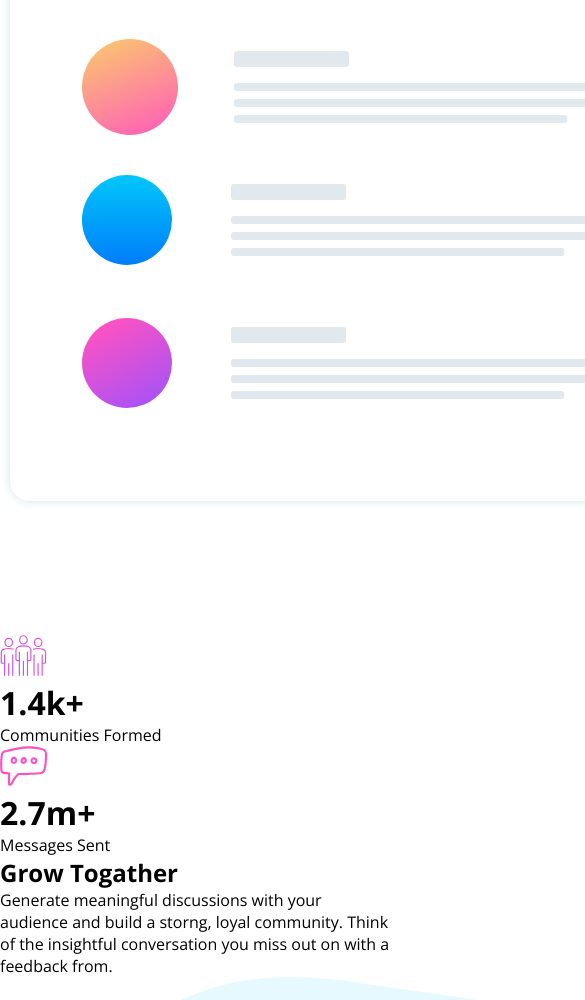
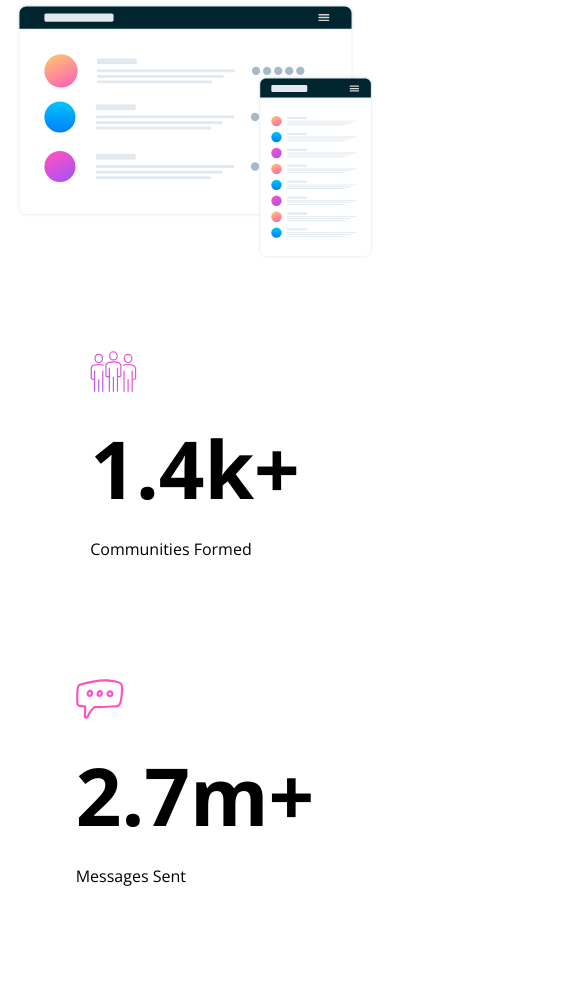
Before and after one commit to RahulKumarGautam1636/Huddle_landing_page, a plain HTML site: page index.html in a window 390 px wide. Shown: the part 604-1604 px from the top of the page, 585 px wide, since content can reach past the window. Drawn offline with nearby package versions, Linux system fonts and the light colour scheme.

Commit message:
Update styles.css

```diff
--- a/CSS/styles.css
+++ b/CSS/styles.css
@@ -29,7 +29,6 @@ body {
   width: clamp(4rem, 27vw, 8rem);
   font-size: clamp(0.4rem, 3vw, 0.8rem);
 }
-/* .community_container * {border: 1px solid red;} */
 .community_container {
   height: 31rem;
   text-align: center;
@@ -49,7 +48,7 @@ body {
   word-spacing: 2px;
   width: 34rem;
   font-size: clamp(0.5rem, 4vw, 1.1rem);
-  line-height: 1.7rem;
+  line-height:  clamp(1rem, 6.5vw, 1.7rem);
   margin: 2rem 0 2.5rem 0;
   color: var(--textClr);
 }
@@ -63,12 +62,83 @@ body {
   background: var(--tryButtonClr);
   border: none;
 }
+/* ---------------------------------Page_two------------------------------------ */
+/* .page_two * {border: 1px solid red;} */
+.page_two {
+  /* height: 85rem; */
+  height: auto;
+}
+.mockup-container {
+  display: flex;
+  justify-content: center;
+  align-items: center;
+  height: auto;
+  width: 100%;
+  margin-top: 7rem;
+}
+.screen_mockup {
+  width: 68%;
+  height: auto;
+}
+.stats-container {
+  margin-top: 6rem;
+  height: 21%;
+  display: flex;
+  width: 100%;
+  padding: 0 12% 0 12%;
+}
+.stats-container > div {
+  height: 100%;
+  width: 50%;
+  display: flex;
+  justify-content: center;
+  align-items: center;
+  flex-direction: column;
+}
+.stats {
+  margin: 1rem 0 1rem 0;
+  font-size: 5rem;
+}
+/* --------------------------Page_three----------------------------------------- */
+.page_three {
+  margin-top: 12rem;
+  padding-bottom: 5rem;
+  padding: 0 10%;
+  height: 31.1rem;
+  margin-bottom: 10rem;
+}
+/* .images_container * {border: 1px solid red;} */
+.images_container {
+  height: 31vw;
+  width: 100%;
+  display: flex;
+}
+.title_container {
+  display: flex;
+  flex-direction: column;
+  justify-content: center;
+}
+.title {
+  font-size: clamp(1rem, 2.3vw, 2.2rem);
+}
+.about {
+  font-size: clamp(0.7rem, 1.2vw, 1rem);
+  width: clamp(10rem, 37vw, 31rem);
+  line-height: clamp(1rem, 2.25vw, 1.7rem);
+  margin-top: clamp(0.5rem, 1.4vw, 2rem);
+}
+.title_image {
+  padding-left: 2rem;
+}
+.titleImage {
+  width: 100%;
+  height: auto;
+}
+.images_container > div {
+  width: 50%;
+  height: 100%;
+}
 
-/* @media only screen and (max-width: 850px) {
-  html {
-    font-size: 80%;
-  }
-} */
 @media only screen and (max-width: 900px) {
   .top_logo_container {
     height: 5.3rem;
@@ -88,4 +158,25 @@ body {
     margin: 1.7rem 0 2.5rem 0;
     width: clamp(10rem, 90vw, 33rem);
   }
+/* -----------------------------Page_two---------------------------------------- */
+  .page_two {
+    height: auto;
+  }
+  .mockup-container {
+    height: auto;
+  }
+  .stats-container {
+    padding: 0;
+    display: flex;
+    flex-direction: column;
+    height: 41rem;
+    margin-top: 2rem;
+  }
+  .stats-container > div {
+    width: 100%;
+  }
+  .screen_mockup {
+    width: 92%;
+    height: auto;
+  }
 }
```
